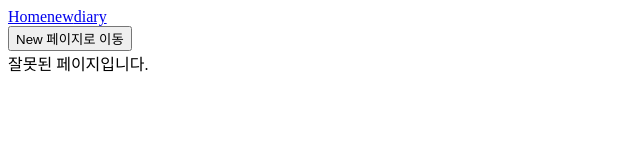
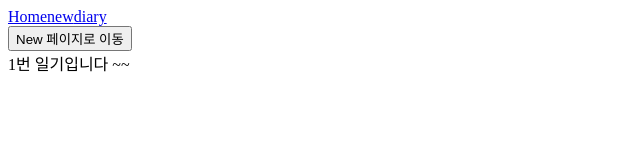
Before and after one commit to wjdtjwls512/Study, a React (Vite) app in the folder react_emotion_diary_app/: page /diary/1 in a window 1280 px wide. Shown: the top 160 px of the page, without its empty margins (0-640 px from the left). Built offline with nearby package versions, Linux system fonts and the light colour scheme.

Commit message:
feat: 리액트 감정일기장 앱 페이지 라우팅 동적 경로 기능 구현

```diff
--- a/react_emotion_diary_app/src/App.jsx
+++ b/react_emotion_diary_app/src/App.jsx
@@ -25,7 +25,7 @@
       <Routes>
         <Route path="/" element={<Home />} />
         <Route path="/new" element={<New />} />
-        <Route path="/diary" element={<Diary />} />
+        <Route path="/diary/:id" element={<Diary />} />
         <Route path="*" element={<Notfound />} />
       </Routes>
     </>
--- a/react_emotion_diary_app/src/pages/Diary.jsx
+++ b/react_emotion_diary_app/src/pages/Diary.jsx
@@ -1,5 +1,9 @@
+import { useParams } from "react-router-dom";
+
 const Diary = () => {
-  return <div>Diary</div>;
+  const params = useParams();
+
+  return <div>{params.id}번 일기입니다 ~~</div>;
 };
 
 export default Diary;
```
